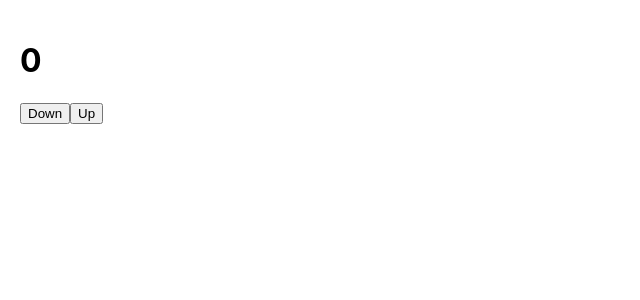
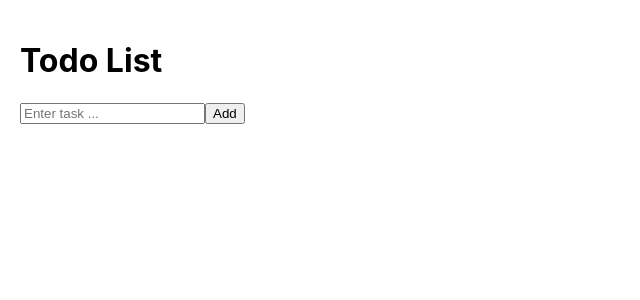
Before and after one commit to MinhBang1000/learning-react-js, a React (Create React App) app: page / in a window 1280 px wide. Shown: the top 300 px of the page, without its empty margins (0-640 px from the left). Built offline with nearby package versions, Linux system fonts and the light colour scheme.

Commit message:
useReducer simple version

```diff
--- a/src/App.js
+++ b/src/App.js
@@ -1,37 +1,95 @@
-import { useReducer } from "react";
+import { useReducer, useRef } from "react";
 
-// initState
-const initState = 0
-
-// Action
-const UP_COUNT = 'up'
-const DOWN_COUNT = 'down'
-
-// Reducer function
-const reducer = (state, action) => {
-  switch (action) {
-    case UP_COUNT: {
-      return state + 1
-    }
-    case DOWN_COUNT: {
-      return state - 1
-    }
-    default: {
-      throw new Error("Invalid action !")
-    }
+let id = 0;
+const initState = {
+  task: '',
+  tasks: []
+}
+const setTask = (payload) => {
+  return {
+    name: "set",
+    payload
   }
 }
+const addTask = () => {
+  return {
+    name: "add"
+  };
+};
+const delTask = (payload) => {
+  return {
+    name: "del",
+    payload,
+  };
+};
+const reducer = (state, action) => {
+  switch (action.name) {
+    case "set": {
+      return {
+        ...state,
+        task: action.payload
+      }
+    }
+    case "add": {
+      id += 1
+      const obj = {
+        id: id,
+        name: state.task,
+      };
+      return {
+        ...state,
+        tasks: [...state.tasks, obj]
+      };
+    }
+    case "del":
+      return {
+        ...state,
+        tasks: state.tasks.filter(task => task.id !== action.payload)
+      };
+    default:
+      throw new Error("Invalid action !");
+  }
+};
 
 const App = () => {
-  const [count, dispatch] = useReducer(reducer, initState)
+  const [todo, dispatch] = useReducer(reducer, initState);
+  const taskInput = useRef()
+
+  const handleAddTask = () => {
+    dispatch(addTask())
+    dispatch(setTask(''))
+    taskInput.current.focus()
+  }
+
+  const handleSetTask = (value) => {
+    dispatch(setTask(value))
+  }
 
   return (
     <div className="app" style={{ padding: 20 }}>
-      <h1>{count}</h1>
-      <button onClick={() => dispatch(DOWN_COUNT)}>Down</button>
-      <button onClick={() => dispatch(UP_COUNT)}>Up</button>
+      <h1>Todo List</h1>
+      <div>
+        <input
+          placeholder="Enter task ..."
+          value={todo.task}
+          ref={taskInput}
+          onChange={(e) => handleSetTask(e.target.value)}
+        />
+        <button
+          onClick={handleAddTask}
+        >
+          Add
+        </button>
+      </div>
+      <div>
+        <ul>
+          { todo.tasks.map((task) => {
+            return <li key={task.id}>{task.name}<b onClick={() => dispatch(delTask(task.id))}>X</b></li>
+          }) }
+        </ul>
+      </div>
     </div>
   );
-}
+};
 
 export default App;
```
